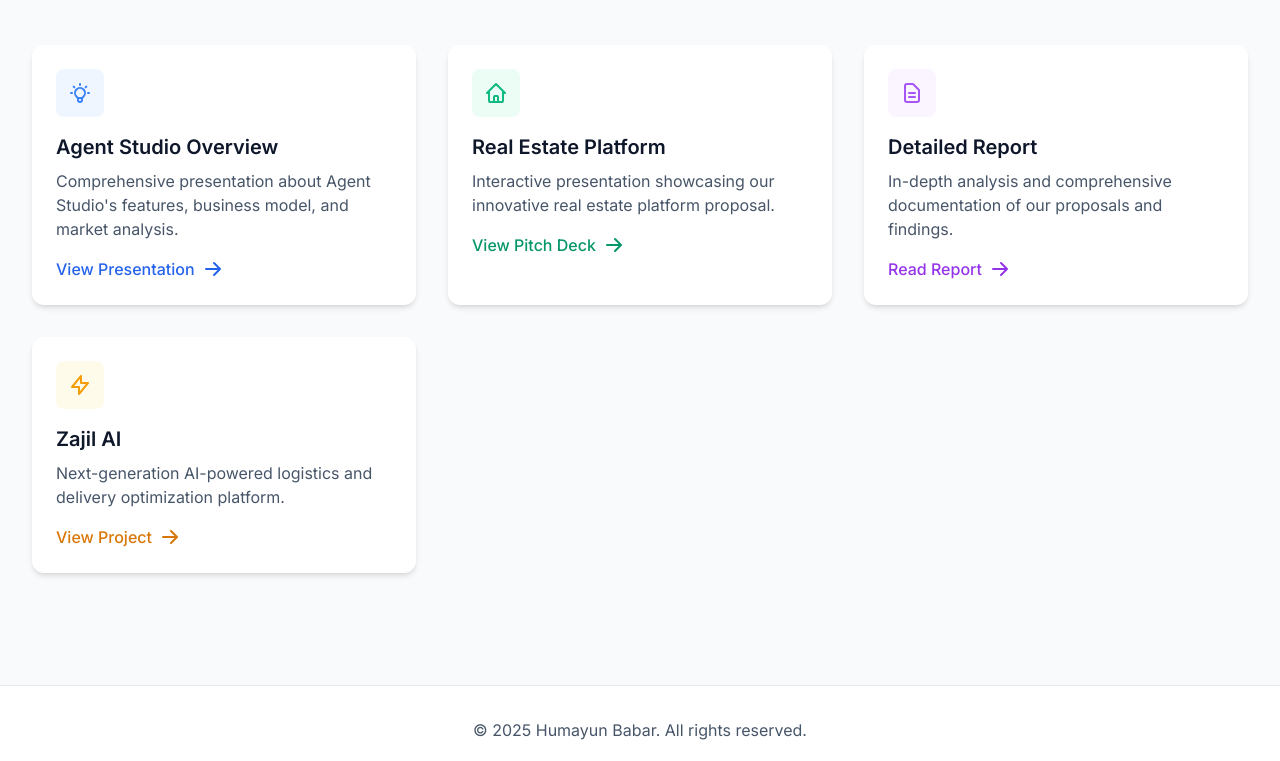
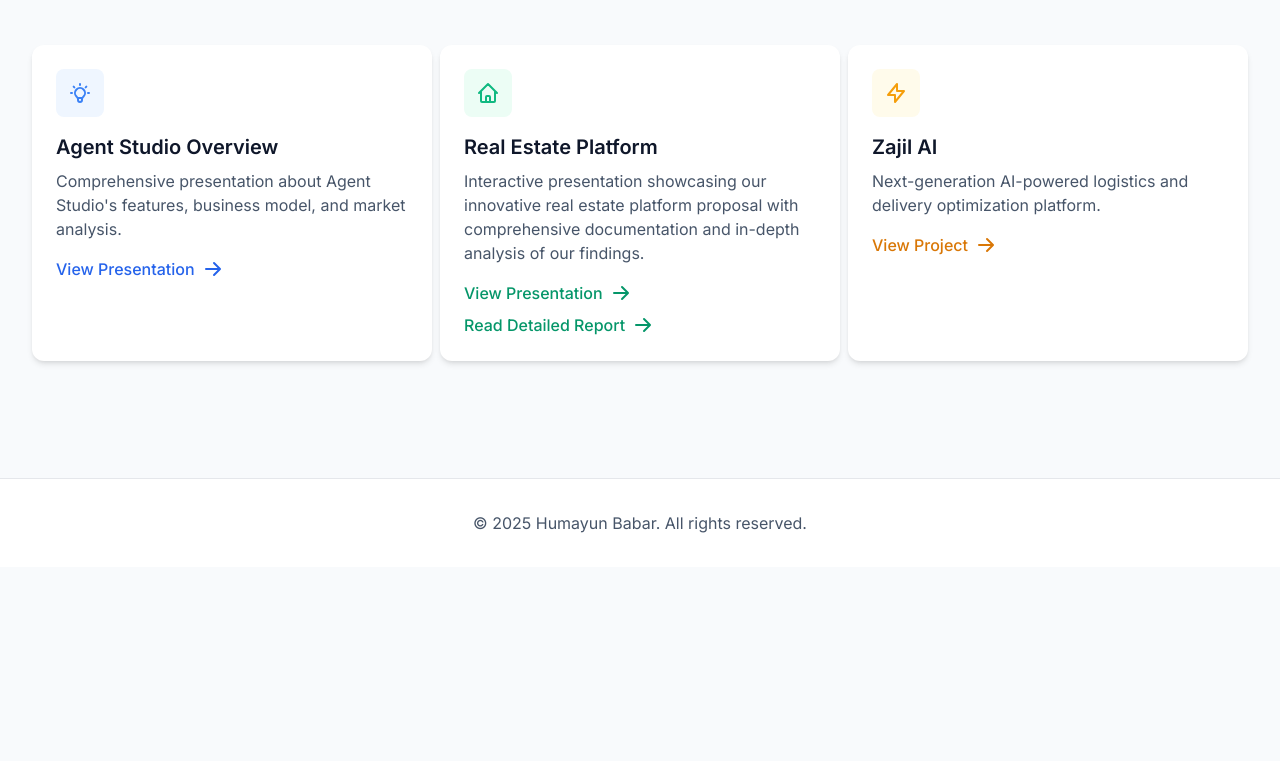
Before and after one commit to humayun93/product-research, a plain HTML site: page index.html in a window 1280 px wide. Shown: the part 233-994 px from the top of the page. After the commit the page ends 800 px from the top, so only its background shows below. Drawn offline with nearby package versions, Linux system fonts and the light colour scheme.

Commit message:
Refactoring and adding logos

```diff
--- a/index.html
+++ b/index.html
@@ -9,6 +9,10 @@
     <style>
         body {
             font-family: 'Inter', sans-serif;
+            min-height: 100vh;
+            display: flex;
+            flex-direction: column;
+            margin: 0;
         }
         .card {
             transition: transform 0.2s ease-in-out, box-shadow 0.2s ease-in-out;
@@ -29,27 +33,30 @@
             justify-content: center;
             border-radius: 0.375rem;
         }
+        main {
+            flex: 1 0 auto;
+        }
     </style>
 </head>
-<body class="bg-slate-50 min-h-screen">
+<body class="bg-slate-50">
     <!-- Header -->
     <header class="bg-white shadow-sm">
         <div class="max-w-7xl mx-auto px-4 sm:px-6 lg:px-8 py-6">
             <div class="flex items-center">
-                <div class="logo-mark">A</div>
-                <h1 class="ml-4 text-3xl font-bold text-slate-900">Agent Studio</h1>
+                <div class="logo-mark">H</div>
+                <h1 class="ml-4 text-3xl font-bold text-slate-900">Product Research & Case Studies</h1>
             </div>
         </div>
     </header>
 
     <!-- Main Content -->
-    <main class="max-w-7xl mx-auto px-4 sm:px-6 lg:px-8 py-12">
+    <main class="max-w-7xl mx-auto px-4 sm:px-6 lg:px-8 py-12 flex-grow">
         <div class="text-center mb-12">
             <h2 class="text-4xl font-bold text-slate-900 mb-4">Presentation Documents</h2>
             <p class="text-lg text-slate-600">Access our comprehensive presentations and documentation</p>
         </div>
 
-        <div class="grid md:grid-cols-2 lg:grid-cols-3 gap-8">
+        <div class="grid md:grid-cols-3 lg:grid-cols-3 gap-2">
             <!-- Agent Studio Main Presentation -->
             <a href="agent-studio.html" class="card bg-white rounded-xl shadow-md overflow-hidden hover:shadow-xl">
                 <div class="p-6">
@@ -70,7 +77,7 @@
             </a>
 
             <!-- Real Estate Platform Pitch -->
-            <a href="real-estate-research.html" class="card bg-white rounded-xl shadow-md overflow-hidden hover:shadow-xl">
+            <div class="card bg-white rounded-xl shadow-md overflow-hidden hover:shadow-xl">
                 <div class="p-6">
                     <div class="bg-emerald-50 w-12 h-12 rounded-lg flex items-center justify-center mb-4">
                         <svg xmlns="http://www.w3.org/2000/svg" class="h-6 w-6 text-emerald-500" fill="none" viewBox="0 0 24 24" stroke="currentColor">
@@ -78,34 +85,23 @@
                         </svg>
                     </div>
                     <h3 class="text-xl font-semibold text-slate-900 mb-2">Real Estate Platform</h3>
-                    <p class="text-slate-600 mb-4">Interactive presentation showcasing our innovative real estate platform proposal.</p>
-                    <div class="flex items-center text-emerald-600">
-                        <span class="font-medium">View Pitch Deck</span>
+                    <p class="text-slate-600 mb-4">Interactive presentation showcasing our innovative real estate platform proposal with comprehensive documentation and in-depth analysis of our findings.</p>
+                    <div class="flex flex-col space-y-2">
+                        <a href="real-estate-research.html" class="flex items-center text-emerald-600 hover:text-emerald-700">
+                            <span class="font-medium">View Presentation</span>
                             <svg xmlns="http://www.w3.org/2000/svg" class="h-5 w-5 ml-2" viewBox="0 0 20 20" fill="currentColor">
                                 <path fill-rule="evenodd" d="M10.293 3.293a1 1 0 011.414 0l6 6a1 1 0 010 1.414l-6 6a1 1 0 01-1.414-1.414L14.586 11H3a1 1 0 110-2h11.586l-4.293-4.293a1 1 0 010-1.414z" clip-rule="evenodd" />
                             </svg>
-                    </div>
-                </div>
                         </a>
-
-            <!-- Detailed Report -->
-            <a href="ai-real-estate-solution-detailed-report.pdf" class="card bg-white rounded-xl shadow-md overflow-hidden hover:shadow-xl">
-                <div class="p-6">
-                    <div class="bg-purple-50 w-12 h-12 rounded-lg flex items-center justify-center mb-4">
-                        <svg xmlns="http://www.w3.org/2000/svg" class="h-6 w-6 text-purple-500" fill="none" viewBox="0 0 24 24" stroke="currentColor">
-                            <path stroke-linecap="round" stroke-linejoin="round" stroke-width="2" d="M9 12h6m-6 4h6m2 5H7a2 2 0 01-2-2V5a2 2 0 012-2h5.586a1 1 0 01.707.293l5.414 5.414a1 1 0 01.293.707V19a2 2 0 01-2 2z" />
-                        </svg>
-                    </div>
-                    <h3 class="text-xl font-semibold text-slate-900 mb-2">Detailed Report</h3>
-                    <p class="text-slate-600 mb-4">In-depth analysis and comprehensive documentation of our proposals and findings.</p>
-                    <div class="flex items-center text-purple-600">
-                        <span class="font-medium">Read Report</span>
+                        <a href="ai-real-estate-solution-detailed-report.pdf" class="flex items-center text-emerald-600 hover:text-emerald-700">
+                            <span class="font-medium">Read Detailed Report</span>
                             <svg xmlns="http://www.w3.org/2000/svg" class="h-5 w-5 ml-2" viewBox="0 0 20 20" fill="currentColor">
                                 <path fill-rule="evenodd" d="M10.293 3.293a1 1 0 011.414 0l6 6a1 1 0 010 1.414l-6 6a1 1 0 01-1.414-1.414L14.586 11H3a1 1 0 110-2h11.586l-4.293-4.293a1 1 0 010-1.414z" clip-rule="evenodd" />
                             </svg>
+                        </a>
                     </div>
                 </div>
-            </a>
+            </div>
 
             <!-- Zajil AI -->
             <a href="zajil-ai.html" class="card bg-white rounded-xl shadow-md overflow-hidden hover:shadow-xl">
@@ -129,7 +125,7 @@
     </main>
 
     <!-- Footer -->
-    <footer class="bg-white border-t border-gray-200 mt-16">
+    <footer class="bg-white border-t border-gray-200 mt-auto">
         <div class="max-w-7xl mx-auto px-4 sm:px-6 lg:px-8 py-8">
             <div class="text-center text-slate-600">
                 <p>&copy; 2025 Humayun Babar. All rights reserved.</p>
```
Also changed, not shown: agent-studio.html (+2 -2 lines), zajil-ai.html (+6 -3 lines), agent-studio-logo.png (added), zajil-ai-logo.png (added). Lines whose indentation alone changed are shown as unchanged.
